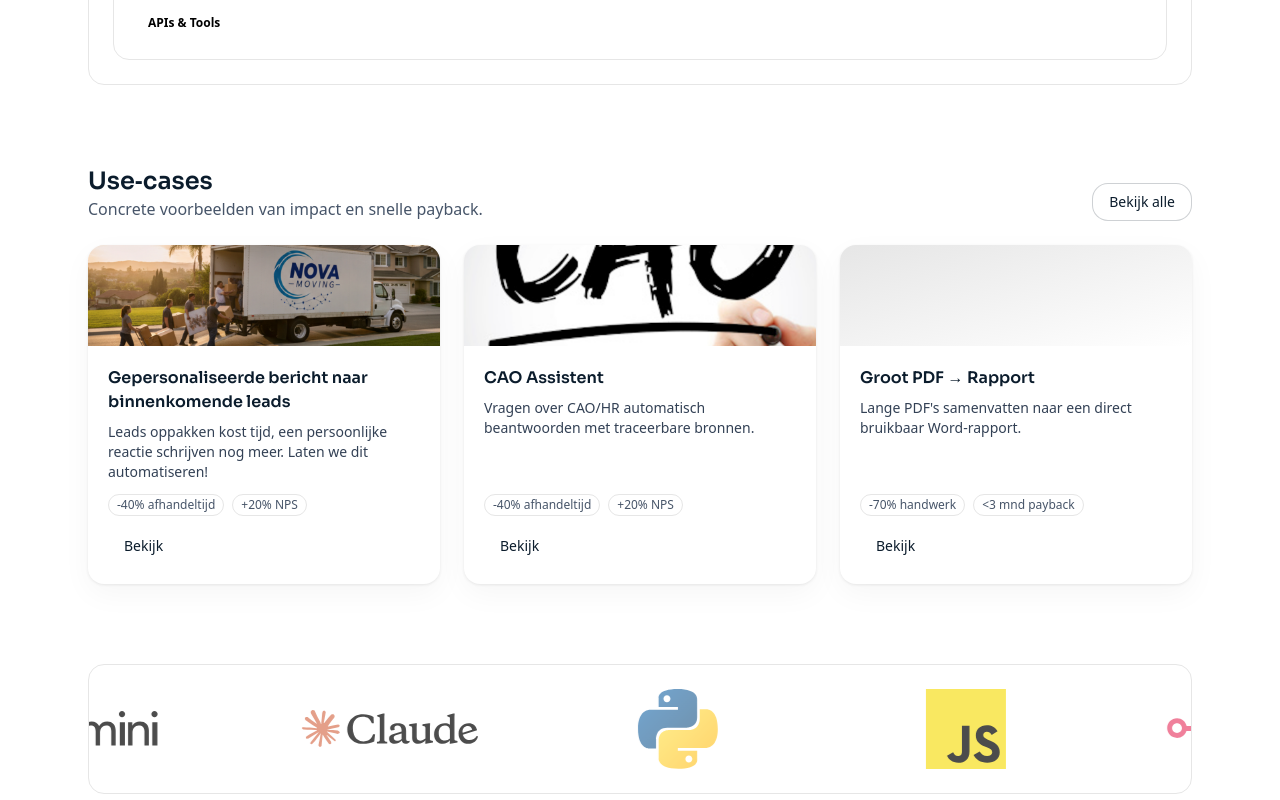
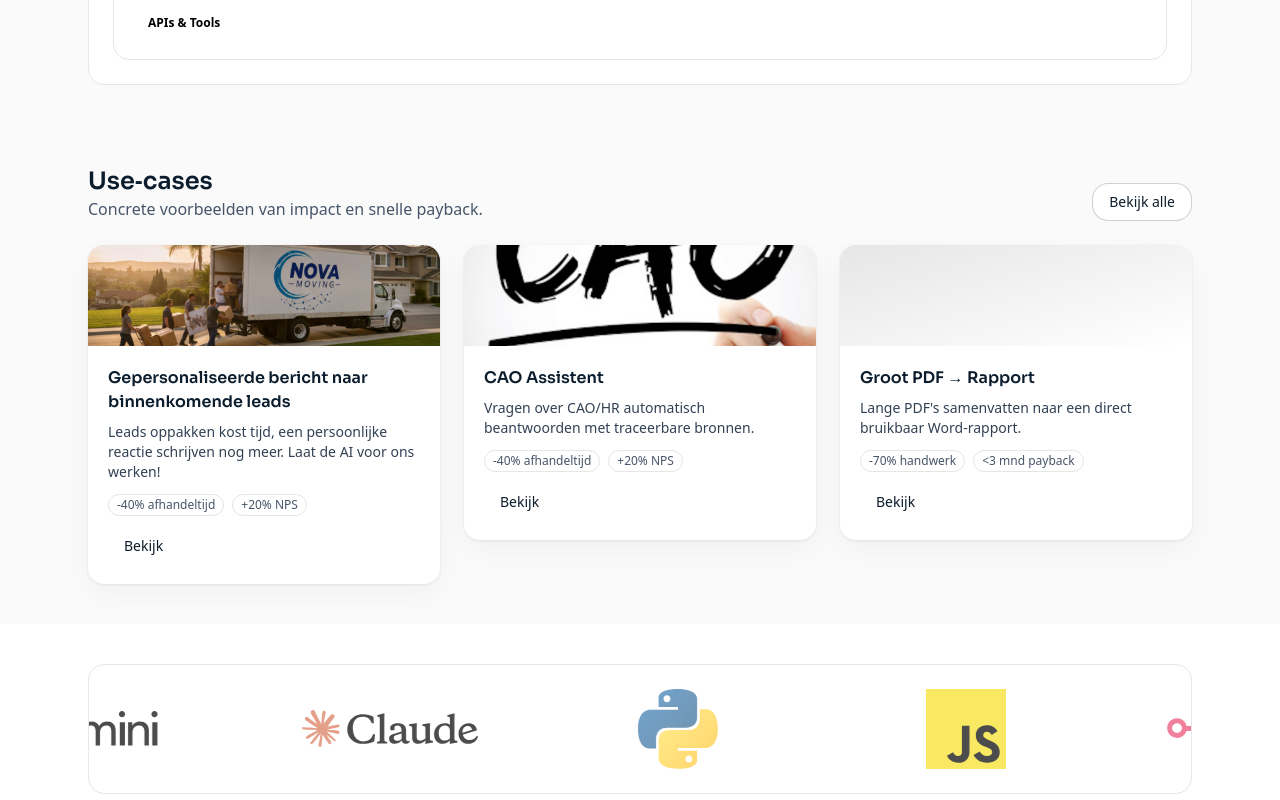
Before and after one commit to cwazuidema/novahorizon_corporate, a Next.js app: page / in a window 1280 px wide. Shown: the part 1440-2240 px from the top of the page. Built offline with nearby package versions, Linux system fonts and the light colour scheme.

Commit message:
Fix typos in Tailwind configuration and update UseCasePage to include video embedding functionality. Refactor ArticleCard and UseCaseCard components to use Link for navigation and improve layout consistency. Update use case data with new video URLs and adjust text for clarity.

```diff
--- a/app/use-cases/[slug]/page.js
+++ b/app/use-cases/[slug]/page.js
@@ -11,6 +11,7 @@ export async function generateStaticParams() {
 export default function UseCasePage({ params }) {
     const uc = getUseCaseBySlug(params.slug);
     if (!uc) return notFound();
+    const videoEmbedUrl = uc.videoUrl ? (uc.videoUrl.includes('watch?v=') ? uc.videoUrl.replace('watch?v=', 'embed/') : uc.videoUrl) : null;
     return (
         <main className="py-10">
             <Container>
@@ -38,7 +39,7 @@ export default function UseCasePage({ params }) {
                                 <p className="text-sm text-slate-700">{uc.problem || 'Beschrijf de huidige frictie (wachttijd, handwerk, fouten, compliance‑risico).'}</p>
                             </Card>
                             <Card className="p-5">
-                                <h4 className="font-semibold text-primary" style={{ fontFamily: 'var(--font-sora), var(--font-inter), ui-sans-serif' }}>Aanpak</h4>
+                                <h4 className="font-semibold text-primary" style={{ fontFamily: 'var(--font-sora), var(--font-inter), ui-sans-serif' }}>Oplossing</h4>
                                 <p className="text-sm text-slate-700">{uc.approach || 'Sprints, integraties (n8n/ERP), evaluatiekaders en guardrails. Documentatie en overdraagbaarheid.'}</p>
                             </Card>
                             <Card className="p-5">
@@ -50,10 +51,24 @@ export default function UseCasePage({ params }) {
                             <Button href="mailto:info@novahorizon.nl">Plan adviesgesprek</Button>
                             <Button variant="outline" href="#">Download 1‑pager</Button>
                         </div>
+                        {videoEmbedUrl && (
+                            <Card className="mt-8 overflow-hidden">
+                                <div className="relative w-full" style={{ aspectRatio: '16 / 9' }}>
+                                    <iframe
+                                        src={videoEmbedUrl}
+                                        title="YouTube video player"
+                                        frameBorder="0"
+                                        allow="accelerometer; autoplay; clipboard-write; encrypted-media; gyroscope; picture-in-picture; web-share"
+                                        allowFullScreen
+                                        className="absolute inset-0 h-full w-full"
+                                    />
+                                </div>
+                            </Card>
+                        )}
                     </section>
                     <aside className="space-y-4">
                         <Card className="p-4">
-                            <h4 className="mb-2 font-semibold text-primary" style={{ fontFamily: 'var(--font-sora), var(--font-inter), ui-sans-serif' }}>Stack</h4>
+                            <h4 className="mb-2 font-semibold text-primary" style={{ fontFamily: 'var(--font-sora), var(--font-inter), ui-sans-serif' }}>Gebruikte tools</h4>
                             {uc.stackLogos && uc.stackLogos.length > 0 ? (
                                 <div className="flex flex-wrap items-center gap-3">
                                     {uc.stackLogos.slice(0, 6).map((name, idx) => (
--- a/components/ArticleCard.jsx
+++ b/components/ArticleCard.jsx
@@ -1,9 +1,10 @@
+import Link from 'next/link';
 import Card from './Card';
-import Button from './Button';
 
 export default function ArticleCard({ article, className = '' }) {
     return (
-        <Card className={["flex flex-col", className].filter(Boolean).join(' ')}>
+        <Link href={`/artikelen/${article.slug}`} className="block">
+            <Card className={["flex flex-col cursor-pointer", className].filter(Boolean).join(' ')}>
                 <div className="relative w-full rounded-t-2xl overflow-hidden" style={{ aspectRatio: '3.5 / 1' }}>
                     {article.image ? (
                         <img
@@ -22,9 +23,10 @@ export default function ArticleCard({ article, className = '' }) {
                     <p className="mb-3 line-clamp-3 text-sm text-slate-700">{article.teaser}</p>
                     <div className="mt-auto flex items-center justify-between">
                         <div className="text-xs text-slate-500">{article.read} leestijd</div>
-                    <Button variant="ghost" href={`/artikelen/${article.slug}`}>Lees verder</Button>
+                        <span className="inline-flex items-center justify-center rounded-2xl px-4 py-2 text-sm font-medium text-primary transition hover:bg-secondary">Lees verder</span>
                     </div>
                 </div>
             </Card>
+        </Link>
     );
 }
--- a/components/UseCaseCard.jsx
+++ b/components/UseCaseCard.jsx
@@ -1,9 +1,10 @@
+import Link from 'next/link';
 import Card from './Card';
-import Button from './Button';
 
 export default function UseCaseCard({ useCase, className = '' }) {
     return (
-        <Card className={["flex flex-col", className].filter(Boolean).join(' ')}>
+        <Link href={`/use-cases/${useCase.slug}`} className="block">
+            <Card className={["flex flex-col cursor-pointer", className].filter(Boolean).join(' ')}>
                 <div className="relative w-full rounded-t-2xl overflow-hidden" style={{ aspectRatio: '3.5 / 1' }}>
                     {useCase.image ? (
                         <img
@@ -25,9 +26,10 @@ export default function UseCaseCard({ useCase, className = '' }) {
                                 <span key={i} className="rounded-full border border-secondary px-2 py-0.5 text-xs text-slate-600">{o}</span>
                             ))}
                         </div>
-                    <Button variant="ghost" href={`/use-cases/${useCase.slug}`}>Bekijk</Button>
+                        <span className="inline-flex items-center justify-center rounded-2xl px-4 py-2 text-sm font-medium text-primary transition hover:bg-secondary">Bekijk</span>
                     </div>
                 </div>
             </Card>
+        </Link>
     );
 }
--- a/data/useCases.js
+++ b/data/useCases.js
@@ -1,16 +1,17 @@
 export const useCaseList = [
     {
         slug: 'personalised-lead-message',
-        name: 'Gepersonaliseerde bericht naar binnenkomende leads   ',
+        name: 'Gepersonaliseerde bericht naar binnenkomende leads',
         image: '/img/nova_moving.png',
+        videoUrl: 'https://www.youtube.com/watch?v=C4bRZondS1c',
         outcome: ['-40% afhandeltijd', '+20% NPS'],
-        blurb: 'Leads oppakken kost tijd, een persoonlijke reactie schrijven nog meer. Laten we dit automatiseren!',
+        blurb: 'Leads oppakken kost tijd, een persoonlijke reactie schrijven nog meer. Laat de AI voor ons werken!',
         problem: 'Leads blijven te lang liggen of krijgen generieke antwoorden waardoor conversie en NPS dalen.',
-        approach: 'Segmenteren per persona en intent, dynamische sjablonen en A/B‑testen. Integratie met CRM en e‑mail/WhatsApp.',
+        approach: 'Workflow gebouwd in n8n. Van binnenkomende lead naar persoonlijke reactie in 10 seconden.',
         impact: 'Snellere opvolging, hogere conversie op eerste reactie en consistenter merkgeluid.',
-        stack: ['Next.js landingsflow', 'LLM promptpijplijn', 'n8n routering', 'CRM API‑koppeling', 'Logging & evaluatie'],
-        stackLogos: ['openai', 'google-gemini', 'claude', 'n8n', 'javascript', 'python'],
-        testimonial: '“Onze eerste reactie is nu binnen minuten relevant en persoonlijk.”',
+        stack: ['n8n', 'LLM promptpijplijn', 'CRM API‑koppeling', 'Logging & evaluatie'],
+        stackLogos: ['n8n', 'outlook', 'openai', 'whatsapp'],
+        testimonial: '“Dit is precies wat we nodig hebben!”',
     },
     {
         slug: 'cao-assistent',
--- a/tailwind.config.js
+++ b/tailwind.config.js
@@ -10,7 +10,7 @@ module.exports = {
                 primary: '#0B1C2C',
                 secondary: '#E6E6E6',
                 tertiary: '#3A3F47',
-                backgroud: '#FAFAFA',
+                background: '#FAFAFA',
                 cta: '#1177FF',
             },
         },
```
Also changed, not shown: public/img/logo_circle_blue_orange.png (added). Lines whose indentation alone changed are shown as unchanged.
